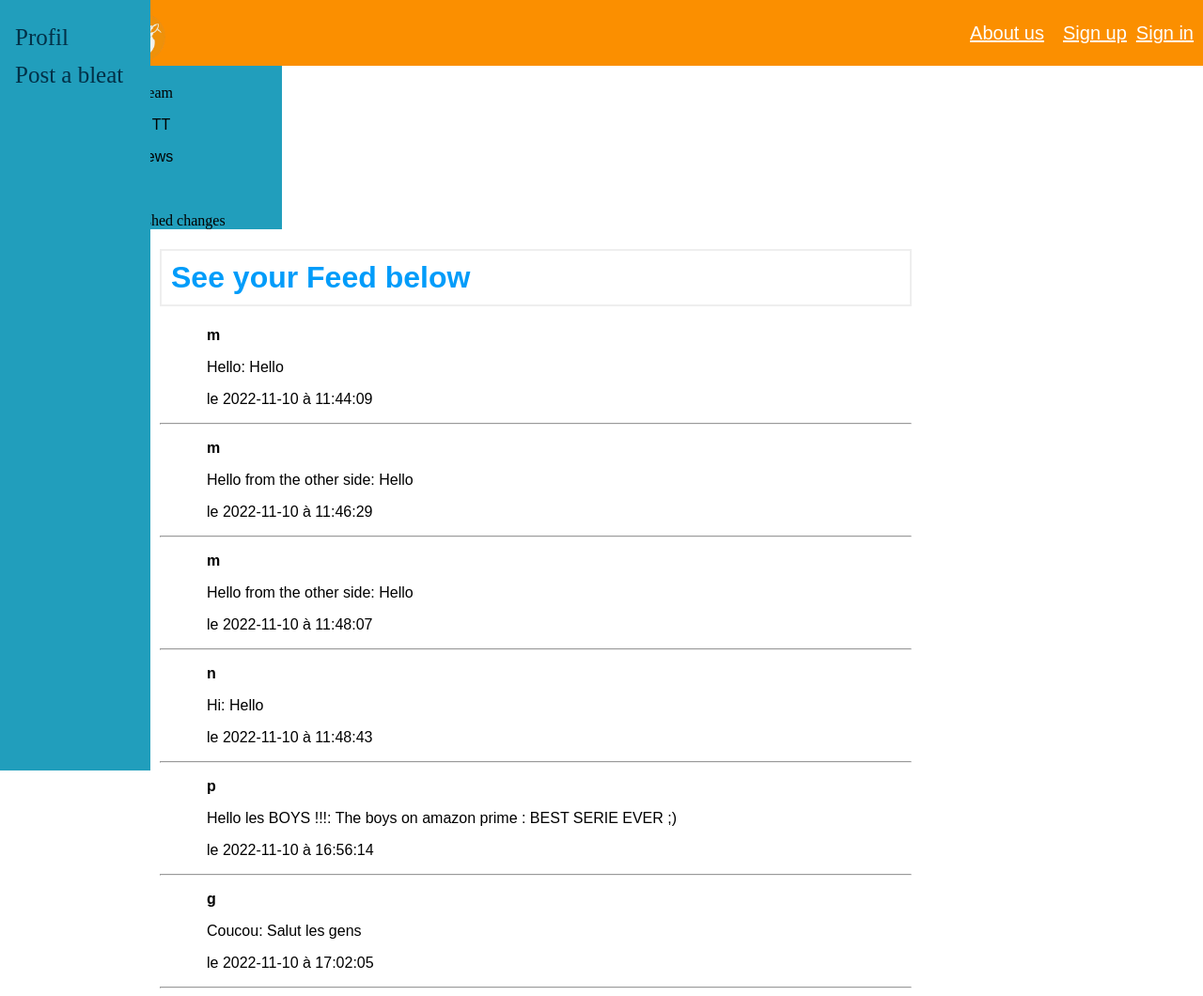
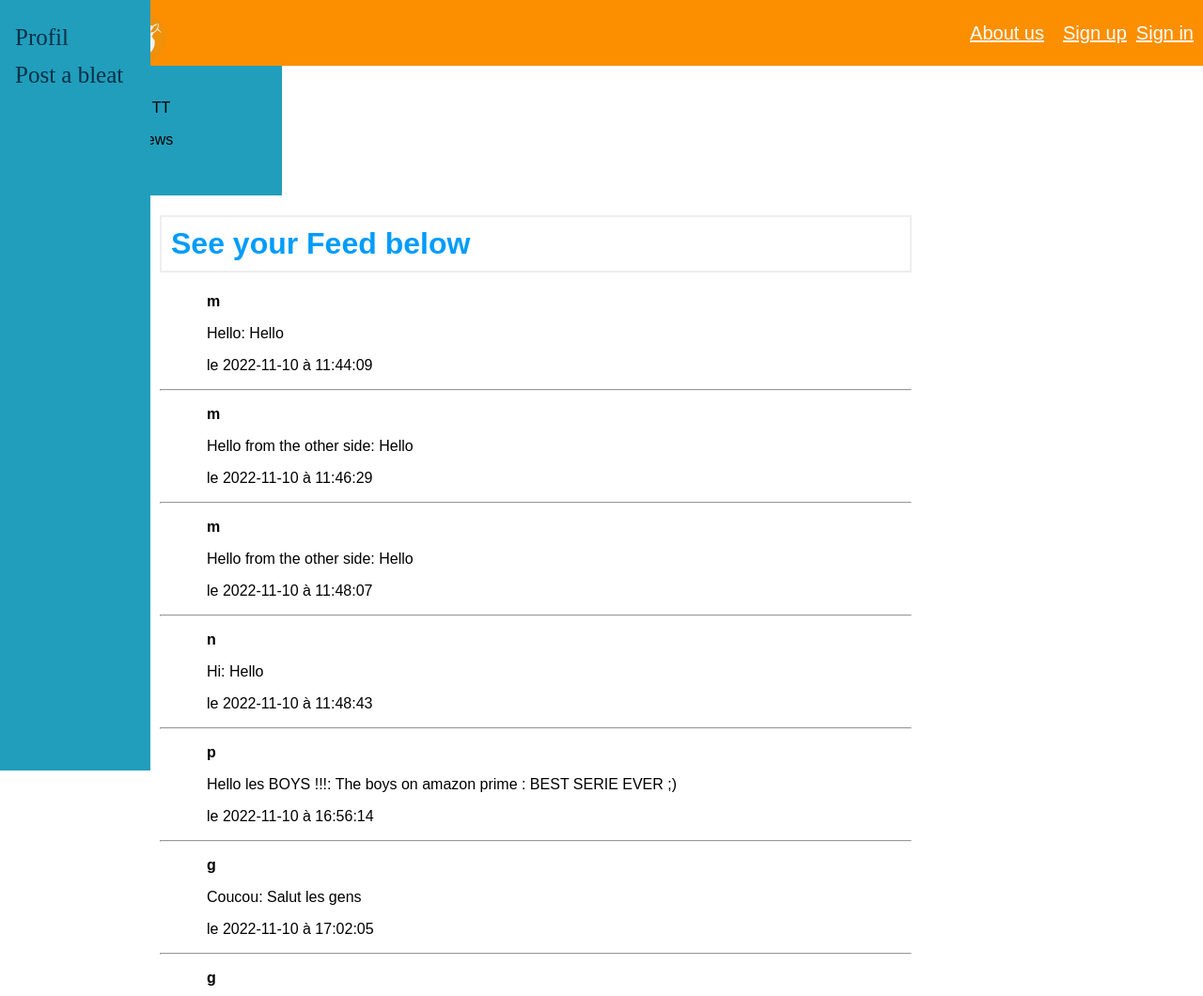
Before and after one commit to Matth-info/Twitter_M1_IDD_Calvet_Besnier, a Flask app: page /home_page in a window 1280 px wide. Shown: the top 1060 px of the page at 94% size. Run offline with Flask 2, Linux system fonts and the light colour scheme; data comes from the database, SQL or seed files in the repository.

Commit message:
Update home_page.html

```diff
--- a/templates/home_page.html
+++ b/templates/home_page.html
@@ -4,18 +4,15 @@
 
 {% block main %}
 
-    <div class="sidenav">
-        <a href="#">Profil</a>
+    <div class="sidenav" style="color: #023047">
+        <a href="#" >Profil</a>
         <a href="/post_a_bleat">Post a bleat</a>
     </div>
 
-    <div class="sidenav_right">
-<<<<<<< Updated upstream
+    <div style="background-color:#219EBC" class = sidenav_right>
         <p> If we have time TT</p>
         <p> Insert maybe news</p>
         <p> Insert pub</p>
-=======
->>>>>>> Stashed changes
     </div>
 
     <div class="main">
```
